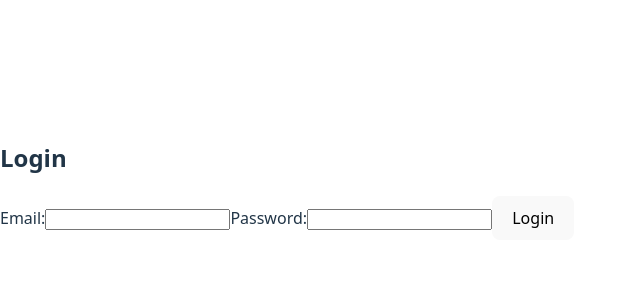
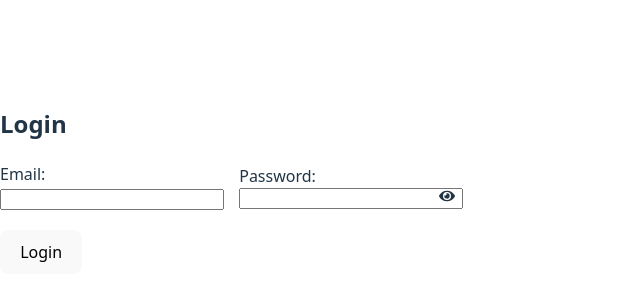
Before and after one commit to Rajveerkaur3/fashion-items-project-deploy, a React (Vite) app: page /login in a window 1280 px wide. Shown: the part 220-520 px from the top of the page, without its empty margins (0-640 px from the left). Built offline with nearby package versions, Linux system fonts and the light colour scheme.

Commit message:
UI refactor: updated FashionList, NewsLetter, and page layouts for consistent design

```diff
--- a/src/components/FashionList/FashionList.tsx
+++ b/src/components/FashionList/FashionList.tsx
@@ -1,6 +1,7 @@
 import { useState } from "react";
 import "./FashionList.css";
 import { categories } from "../../data/categories";
+
 
 const FashionList = () => {
   const [openMenu, setOpenMenu] = useState<string | null>(null);
--- a/src/components/NewsLetter/NewsLetter.css
+++ b/src/components/NewsLetter/NewsLetter.css
@@ -1,12 +1,45 @@
+.newsletter-wrapper {
+  width: 100%;
+  display: flex;
+  justify-content: center;
+  margin-top: 50px;
+}
+
+.newsletter-toggle-btn {
+  padding: 12px 20px;
+  font-size: 1rem;
+  font-weight: bold;
+  color: #fff;
+  background: linear-gradient(135deg, #ff4d6d, green);
+  border: none;
+  border-radius: 24px;
+  cursor: pointer;
+  box-shadow: 0 6px 12px rgba(0, 0, 0, 0.15);
+  transition: transform 0.2s ease, box-shadow 0.2s ease;
+}
+
+.newsletter-toggle-btn:hover {
+  transform: translateY(-2px);
+  box-shadow: 0 8px 16px rgba(0, 0, 0, 0.2);
+}
+
+.newsletter-toggle-btn:active {
+  transform: translateY(0);
+  box-shadow: 0 6px 12px rgba(0, 0, 0, 0.15);
+}
+
 .newsletter {
   max-width: 400px;
-  margin: 40px auto;
+  width: 100%;
   padding: 20px;
   text-align: center;
   background: #fff;
   border-radius: 16px;
   box-shadow: 0 4px 12px rgba(0, 0, 0, 0.1);
   font-family: Arial, sans-serif;
+  display: flex;
+  flex-direction: column;
+  align-items: center;
 }
 
 .newsletter h3 {
--- a/src/components/NewsLetter/NewsLetter.tsx
+++ b/src/components/NewsLetter/NewsLetter.tsx
@@ -1,5 +1,6 @@
 import { useState } from "react";
 import "./Newsletter.css";
+import { useToggle } from "../../hooks/useToggle";
 
 interface NewsletterProps {
   totalComments: number;
@@ -10,11 +11,14 @@ const Newsletter: React.FC<NewsletterProps> = ({ totalComments, setTotalComments
   const [email, setEmail] = useState("");
   const [message, setMessage] = useState("");
 
+  // useToggle for showing/hiding the newsletter form
+  const [isOpen, toggleIsOpen] = useToggle(false);
+
   const handleSubscribe = () => {
     if (email.trim()) {
       setMessage(`🎉 Thanks, ${email}! You’re subscribed for updates.`);
       setEmail("");
-      setTotalComments(totalComments + 1); // update shared state
+      setTotalComments(totalComments + 1);
     } else {
       setMessage("⚠️ Please enter a valid email address!");
     }
@@ -22,6 +26,14 @@ const Newsletter: React.FC<NewsletterProps> = ({ totalComments, setTotalComments
 
   return (
     <div className="newsletter">
+      {!isOpen && (
+        <button onClick={toggleIsOpen} className="newsletter-toggle-btn">
+          Stay Updated on New Sales!
+        </button>
+      )}
+
+      {isOpen && (
+        <div className="newsletter-form-wrapper">
           <h3>Stay Updated on New Sales!</h3>
           <p className="newsletter-subtext">
             Subscribe to get the latest deals straight to your inbox.
@@ -42,6 +54,12 @@ const Newsletter: React.FC<NewsletterProps> = ({ totalComments, setTotalComments
 
           {message && <p className="newsletter-msg">{message}</p>}
           <p>Total subscribers: {totalComments}</p>
+
+          <button onClick={toggleIsOpen} className="newsletter-close-btn">
+            Close
+          </button>
+        </div>
+      )}
     </div>
   );
 };
--- a/src/components/Page sections/CustomerReviews.tsx
+++ b/src/components/Page sections/CustomerReviews.tsx
@@ -1,15 +1,21 @@
 import { useState, type FormEvent } from "react";
+import { AppService } from "../../services/appService";
+import { useInteractions } from "../../hooks/useInteractions";
 
 export function CustomerReviews() {
   const [reviews, setReviews] = useState<string[]>([]);
   const [text, setText] = useState("");
 
+  const { addInteraction } = useInteractions();
+
   const addReview = (e: FormEvent) => {
     e.preventDefault();
     if (text === "") return;
 
-    setReviews([text, ...reviews]);
+    const updatedReviews = AppService.addReview(reviews, text);
+    setReviews(updatedReviews);
     setText("");
+    addInteraction();
   };
 
   const removeReview = (index: number) => {
@@ -20,6 +26,7 @@ export function CustomerReviews() {
   return (
     <div>
       <h2>Customer Reviews</h2>
+      <p>Total Reviews: {reviews.length}</p>
 
       <form onSubmit={addReview}>
         <input
@@ -35,9 +42,10 @@ export function CustomerReviews() {
         <p>No reviews yet.</p>
       ) : (
         <ul>
-          {reviews.map((r, i) => (
+          {reviews.map((review, i) => (
             <li key={i}>
-              {r} <button onClick={() => removeReview(i)}>Remove</button>
+              {review}{" "}
+              <button onClick={() => removeReview(i)}>Remove</button>
             </li>
           ))}
         </ul>
--- a/src/components/pages/LandingPage.tsx
+++ b/src/components/pages/LandingPage.tsx
@@ -1,17 +1,38 @@
 import { Link } from "react-router-dom";
+import { useInteractions } from "../../hooks/useInteractions";
 import "./LandingPage.css";
 
 const LandingPage = () => {
+  const { totalInteractions, addInteraction } = useInteractions();
+
+  const handleClick = (action: string) => {
+    addInteraction();
+    console.log(action);
+  };
+
   return (
     <div className="landing-container">
       <h1 className="landing-title">Trend Aura</h1>
       <p className="landing-subtitle">Welcome to our fashion website!</p>
       <div className="landing-buttons">
-        <Link to="/login" className="landing-link">Login</Link>
+        <Link
+          to="/login"
+          className="landing-link"
+          onClick={() => handleClick("Login Clicked")}
+        >
+          Login
+        </Link>
         <span> or </span>
-        <Link to="/sign-up" className="landing-link">Sign up</Link>
+        <Link
+          to="/sign-up"
+          className="landing-link"
+          onClick={() => handleClick("Sign Up Clicked")}
+        >
+          Sign up
+        </Link>
         <span> to get started.</span>
       </div>
+      <p>Total interactions: {totalInteractions}</p>
     </div>
   );
 };
--- a/src/components/pages/LoginPage.tsx
+++ b/src/components/pages/LoginPage.tsx
@@ -1,11 +1,13 @@
 import { useState } from "react";
 import { useNavigate } from "react-router-dom";
-
+import { useToggle } from "../../hooks/useToggle";
+import { FaEye, FaEyeSlash } from "react-icons/fa";
 
 const LoginPage = () => {
   const navigate = useNavigate();
   const [email, setEmail] = useState("");
   const [password, setPassword] = useState("");
+  const [showPassword, togglePassword] = useToggle(false);
 
   const handleLogin = (e: React.FormEvent) => {
     e.preventDefault();
@@ -16,24 +18,63 @@ const LoginPage = () => {
     <div className="login-container">
       <h2>Login</h2>
       <form onSubmit={handleLogin} className="login-form">
-        <label>
+        {/* Flex container for one-line layout */}
+        <div
+          style={{
+            display: "flex",
+            alignItems: "center",
+            gap: "15px",
+            justifyContent: "space-between",
+            marginBottom: "20px",
+          }}
+        >
+          {/* Email field */}
+          <label style={{ flex: 1 }}>
             Email:
             <input
               type="email"
               value={email}
-            onChange={e => setEmail(e.target.value)}
+              onChange={(e) => setEmail(e.target.value)}
               required
+              style={{ width: "100%", boxSizing: "border-box" }}
             />
           </label>
-        <label>
+
+          {/* Password field */}
+          <label style={{ flex: 1 }}>
             Password:
+            <div
+              style={{
+                position: "relative",
+                display: "flex",
+                alignItems: "center",
+              }}
+            >
               <input
-            type="password"
+                type={showPassword ? "text" : "password"}
                 value={password}
-            onChange={e => setPassword(e.target.value)}
+                onChange={(e) => setPassword(e.target.value)}
                 required
+                style={{
+                  width: "100%",
+                  paddingRight: "35px",
+                  boxSizing: "border-box",
+                }}
               />
+              <span
+                onClick={togglePassword}
+                style={{
+                  position: "absolute",
+                  right: "8px",
+                  cursor: "pointer",
+                }}
+              >
+                {showPassword ? <FaEyeSlash /> : <FaEye />}
+              </span>
+            </div>
           </label>
+        </div>
+
         <button type="submit">Login</button>
       </form>
     </div>
```
Lines whose indentation alone changed are shown as unchanged.
